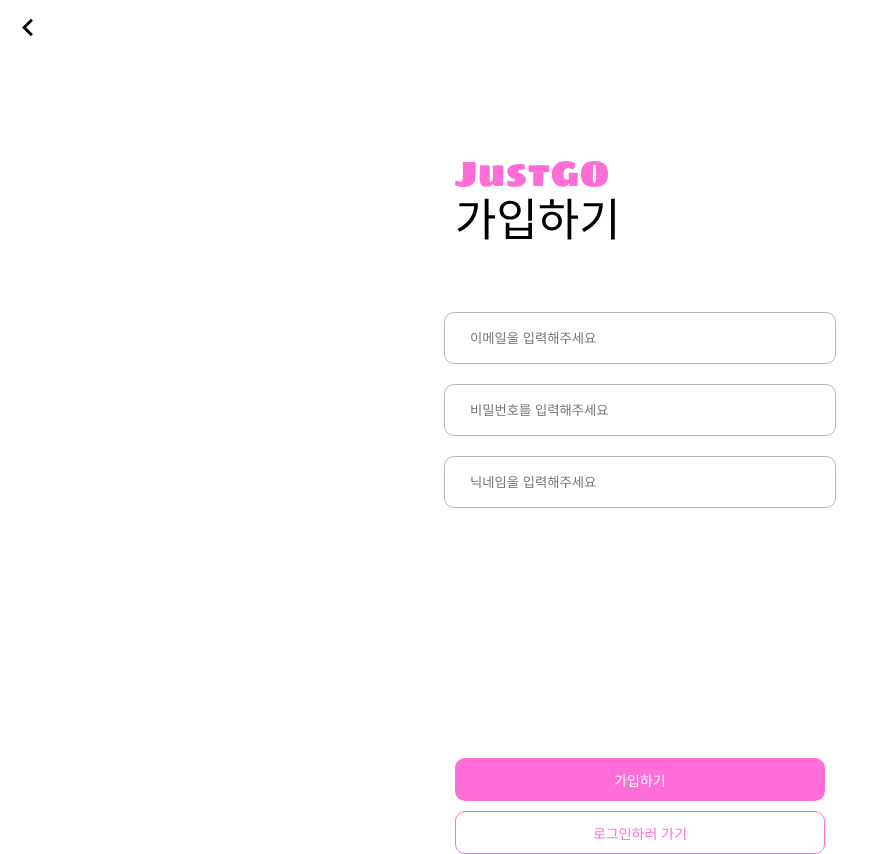
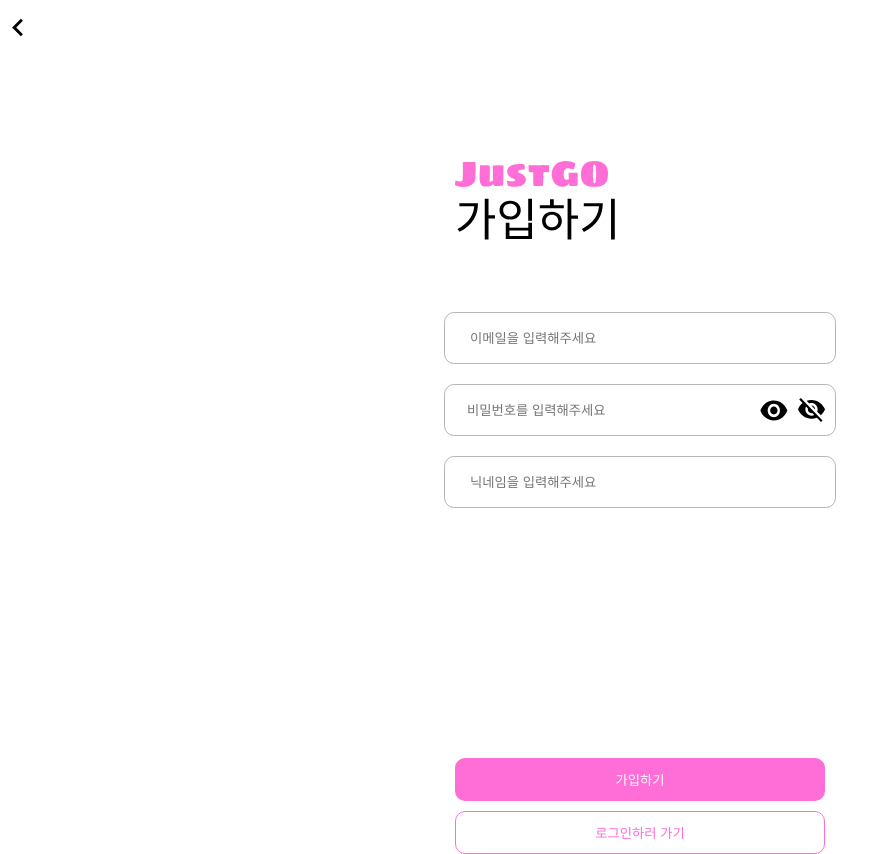
Before and after one commit to DSM-Hackathon-2024-team-5/justg0-frontend, a React (Vite) app: page /signup in a window 1280 px wide. Shown: the whole page, without its empty margins (0-887 px from the left). Built offline with nearby package versions, Linux system fonts and the light colour scheme.

Commit message:
색 theme를 통해 변경

```diff
--- a/src/pages/login.jsx
+++ b/src/pages/login.jsx
@@ -72,8 +72,8 @@ const Button = styled.button`
   justify-content: center;
   align-items: center;
   margin: auto;
-  color: ${props => (props.$primary ? 'white' : '#FF6DD6')};
-  background-color: ${props => (props.$primary ? '#FF6DD6' : '#ffffff')};
+  color: ${({theme, $primary}) => ($primary ? theme.color.white : theme.color.mainDarken)};
+  background-color: ${({theme, $primary}) => ($primary ? theme.color.mainDarken : theme.color.white)};
   font-size: 14px;
   margin-top: -20px;
 
--- a/src/pages/signup.jsx
+++ b/src/pages/signup.jsx
@@ -19,7 +19,8 @@ const Header = styled.div`
 `;
 
 const Img = styled.img`
-  padding-left: 10px;
+  padding-right: 10px;
+  left-padding: ${props => (props.$open ? '50px' : '100px')};
 `
 
 const Title = styled.div`
@@ -72,9 +73,8 @@ const Button = styled.button`
   justify-content: center;
   align-items: center;
   margin: auto;
-  color: ${props => (props.$primary ? 'white' : '#FF6DD6')};
-  background-color: ${props => (props.$primary ? '#FF6DD6' : '#ffffff')};
-  font-size: 14px;
+  color: ${({theme, $primary}) => ($primary ? theme.color.white : theme.color.mainDarken)};
+  background-color: ${({theme, $primary}) => ($primary ? theme.color.mainDarken : theme.color.white)};
   margin-top: -40px;
 
   &:hover {
@@ -99,6 +99,8 @@ function Signup() {
         </InputContainer>
         <InputContainer id="password">
           <Input type="password" placeholder="비밀번호를 입력해주세요" />
+          <Img $open src="/images/Vector.svg" alt="open" id='open'/>
+          <Img $open src="/images/eye.svg" alt="closed" id='closed'/>
         </InputContainer>
         <InputContainer id="password">
           <Input type="text" placeholder="닉네임을 입력해주세요" />
```
Also changed, not shown: public/images/Vector.svg (added), public/images/eye.svg (added), src/pages/trip.jsx (added).
